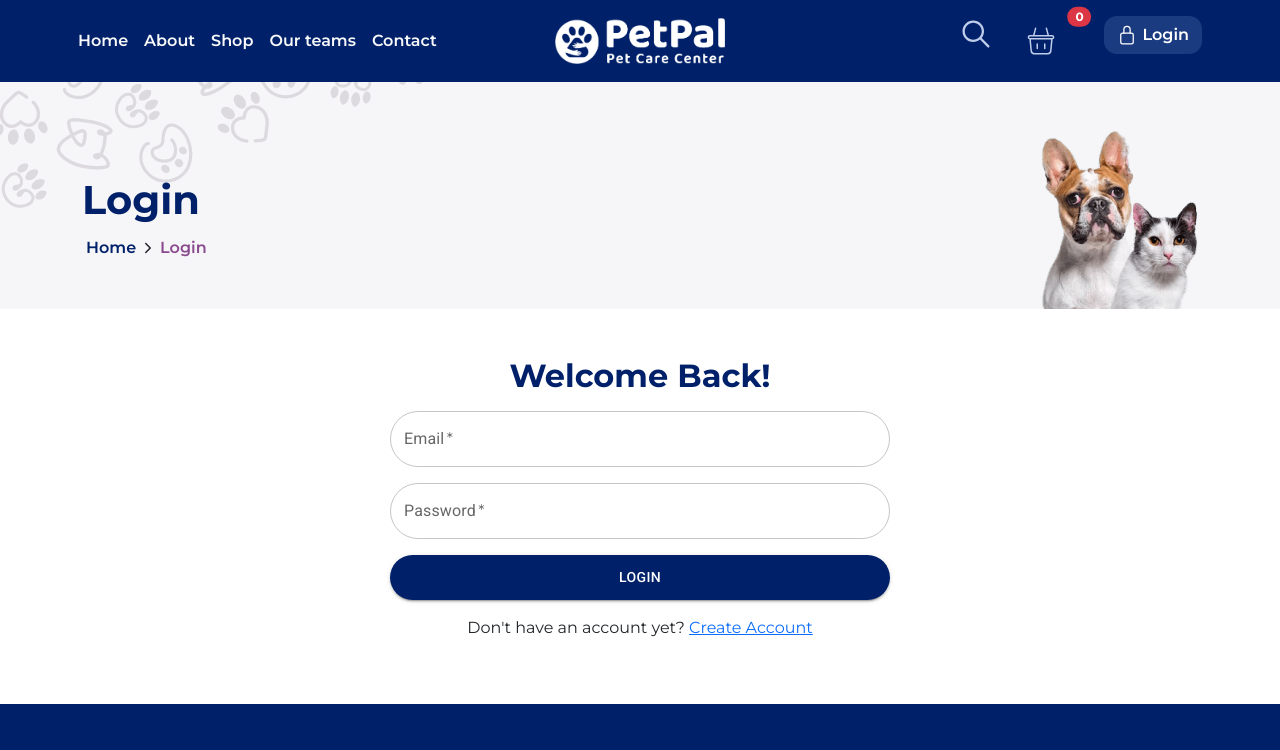
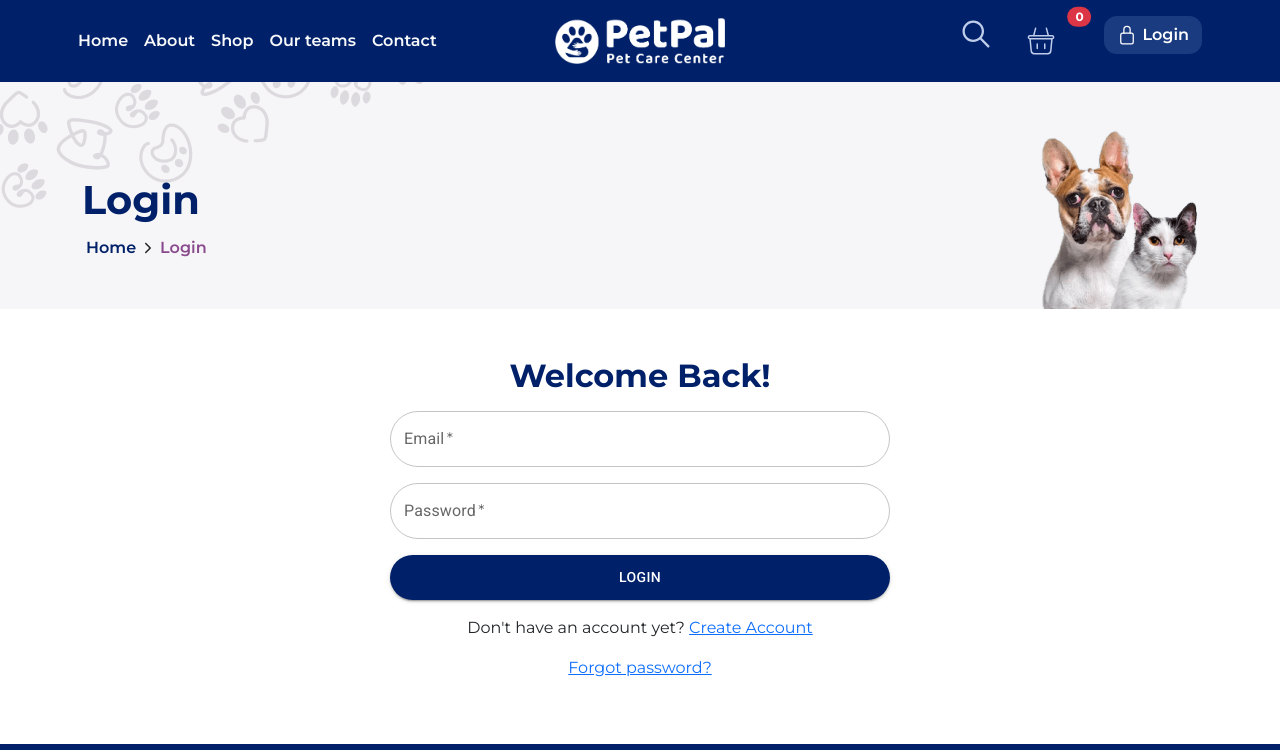
Before and after one commit to gahramanova/Petpal, a React (Vite) app: page /login in a window 1280 px wide. Shown: the top 750 px of the page. Built offline with nearby package versions, Linux system fonts and the light colour scheme; a web font is replaced by a local one.

Commit message:
Login v0.2.6

```diff
--- a/src/pages/Login.tsx
+++ b/src/pages/Login.tsx
@@ -82,7 +82,8 @@ const Login = () => {
         <Button type="submit" variant="contained" sx={{backgroundColor:"#002169", borderRadius:"33px", padding:"10px"}}>
           Login
         </Button>
-        <p className="text-center">Don't have an account yet? <Link to={"/register"}>Create Account</Link></p>
+        <p className="text-center m-0">Don't have an account yet? <Link to={"/register"}>Create Account</Link></p>
+        <Link to="/forgotpassword"><p className="text-center">Forgot password?</p></Link>
       </Box>
      </section>
     </>
```
